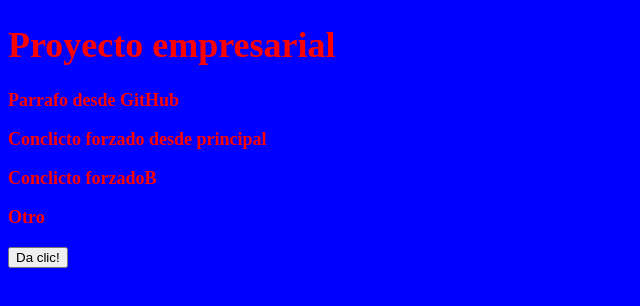
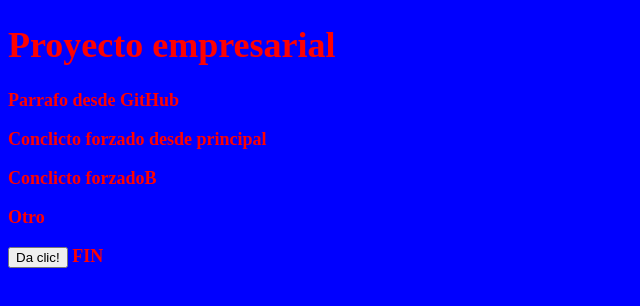
Before and after one commit to iscdavidhernandez/TallerGit, a plain HTML site: page index.html in a window 1280 px wide. Shown: the full height of the page, 0-640 px from the left. Drawn offline with Linux system fonts and the light colour scheme.

Commit message:
Update index.html

```diff
--- a/index.html
+++ b/index.html
@@ -15,7 +15,7 @@
     <p>Conclicto forzadoB</p>
     <p>Otro</p>
     <input type="button" value="Da clic!" onclick="saludo()">
-
+FIN
 
 
 
```
